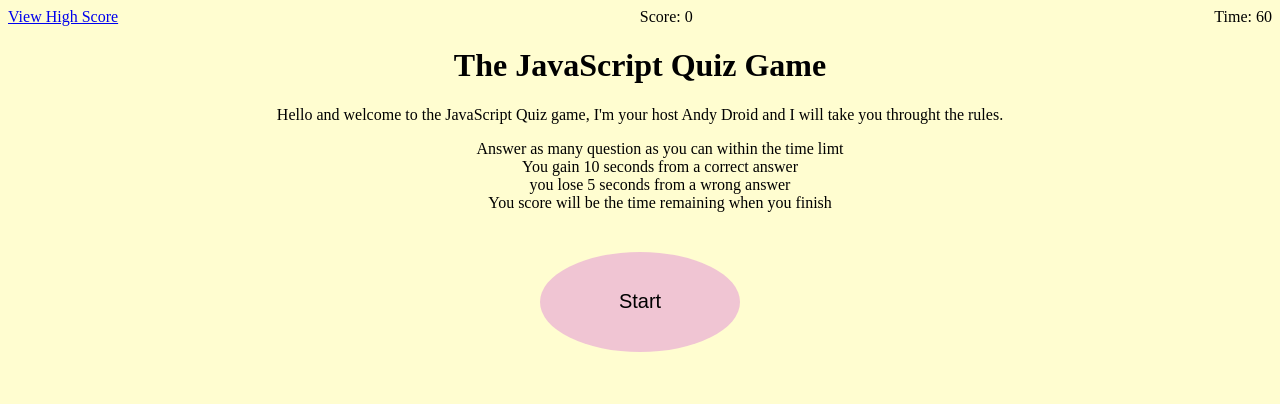
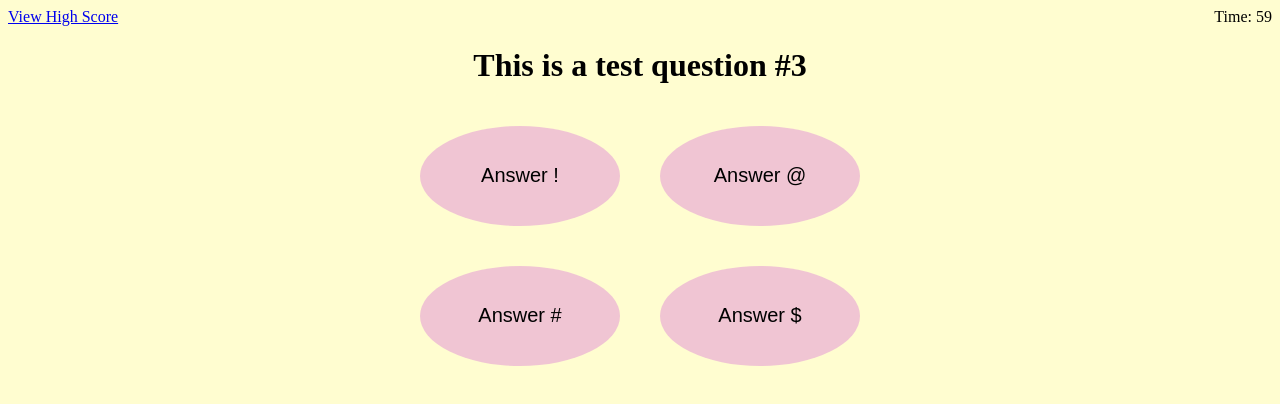
Before and after one commit to Winkler102/js-quiz, a plain HTML site: page index.html in a window 1280 px wide. Both pictures are taken after a click on the button "Start". Drawn offline with Linux system fonts and the light colour scheme.

Commit message:
begun javascript

```diff
--- a/assets/js/script.js
+++ b/assets/js/script.js
@@ -0,0 +1,153 @@
+let timer = 60;
+let newQuiz = true;
+let questionChoosen = 0;
+let quesChoosenArray = [];
+let timeStop = false;
+let quizComplete = 3;
+
+const questionsArray = [
+    {
+        q: "This is a test question #1",
+        a: ["Answer 1", "Answer 2", "Answer 3", "Answer 4"],
+        ca: "Answer 1"
+    },
+    {
+        q: "This is a test question #2",
+        a: ["Answer a", "Answer b", "Answer c", "Answer d"],
+        ca: "Answer b"
+    },
+    {
+        q: "This is a test question #3",
+        a: ["Answer !", "Answer @", "Answer #", "Answer $"],
+        ca: "Answer #"
+    }];
+
+let startButtonEl = document.querySelector("#answer-button");
+let answerOptionsEl = document.querySelector("#answer");
+let gameRulesEl = document.querySelector("#game-rules");
+let questionEl = document.querySelector("#question");
+let multipleChoiceEl = document.querySelector("#multiple-choice");
+let setTime = document.querySelector("#time");
+
+let clearBoard = function () {
+    answerOptionsEl.remove();
+    gameRulesEl.remove();
+}
+
+
+let createMultiChoice = function (choosenQuestion) {
+    if (newQuiz) {
+        for (o = 0; o < questionsArray[choosenQuestion].a.length; o++) {
+            let answerChoices = document.createElement("li")
+            answerChoices.className = "answer";
+            answerChoices.id = "answer";
+            let answerOption = document.createElement("button");
+            answerOption.className = "answer-button";
+            answerOption.id = "answer-button" + (o + 1);
+            answerOption.value = questionsArray[choosenQuestion].a[o];
+            answerOption.textContent = questionsArray[choosenQuestion].a[o];
+            answerChoices.appendChild(answerOption);
+            multipleChoiceEl.appendChild(answerChoices);
+        }
+        newQuiz = false;
+    } else {
+        for (y = 0; y < questionsArray[choosenQuestion].a.length; y++) {
+            document.querySelector("#answer-button" + (y + 1)).value = questionsArray[choosenQuestion].a[y];
+            document.querySelector("#answer-button" + (y + 1)).textContent = questionsArray[choosenQuestion].a[y];
+
+        }
+    }
+}
+
+let checkAnswer = function (event) {
+    let selectedAnswer = event.target.value;
+    if (selectedAnswer === questionsArray[questionChoosen].ca) {
+        console.log("correct");
+        timer += 10;
+    } else {
+        console.log("incorrect");
+        if (timer > 5) {
+            timer -= 5;
+        } else {
+            timer = 0;
+        }
+    }
+    quizComplete--;
+}
+
+let randomQuestion = function () {
+
+    questionChoosen = Math.floor(Math.random() * (questionsArray.length));
+    console.log(quizComplete)
+
+    if (quizComplete < 1) {
+        finalScore();
+    } else if (quesChoosenArray.includes(questionChoosen)) {
+        randomQuestion();
+    } else {
+        quesChoosenArray.push(questionChoosen);
+    }
+    console.log("in random question")
+}
+
+let runTimer = function () {
+    let timeTraker = setInterval(function () {
+        if (timer < 1 || timeStop) {
+            setTime.textContent = timer;
+            clearInterval(timeTraker);
+            finalScore();
+        } else {
+            setTime.textContent = timer;
+            timer--
+        }
+    }, 1000);
+}
+
+let askQuestion = function () {
+    randomQuestion();
+    questionEl.textContent = questionsArray[questionChoosen].q;
+    createMultiChoice(questionChoosen);
+    answerQuestion();
+}
+
+let answerQuestion = function () {
+    if (quizComplete > 0) {
+        document.querySelector("#answer-button1").addEventListener("click", checkAnswer)
+        document.querySelector("#answer-button2").addEventListener("click", checkAnswer);
+        document.querySelector("#answer-button3").addEventListener("click", checkAnswer);
+        document.querySelector("#answer-button4").addEventListener("click", checkAnswer);
+        document.querySelector("#answer-button1").addEventListener("click", askQuestion);
+        document.querySelector("#answer-button2").addEventListener("click", askQuestion);
+        document.querySelector("#answer-button3").addEventListener("click", askQuestion);
+        document.querySelector("#answer-button4").addEventListener("click", askQuestion);
+    } else {
+        console.log("if outside")
+    }
+}
+
+let finalScore = function () {
+    clearBoard();
+    if (document.querySelector("#answer-button1") != null ||
+        document.querySelector("#answer-button2") != null ||
+        document.querySelector("#answer-button3") != null ||
+        document.querySelector("#answer-button4") != null) {
+        document.querySelector("#answer-button1").remove();
+        document.querySelector("#answer-button2").remove();
+        document.querySelector("#answer-button3").remove();
+        document.querySelector("#answer-button4").remove();
+    }
+
+    timeStop = true;
+    questionEl.textContent = "Your Final Score is " + timer;
+    questionEl.textContent = "Your Final Score is " + timer;
+
+}
+
+let runQuiz = function () {
+    clearBoard();
+    runTimer();
+    askQuestion();
+};
+
+
+startButtonEl.addEventListener("click", runQuiz);
--- a/index.html
+++ b/index.html
@@ -15,7 +15,7 @@
             <a href="#" class="scoresheet">View High Score</a>
         </div>
         <div>
-            Score: <span id="score">0</span>
+            <span id="score"></span>
         </div>
         <div>
             Time: <span id="time">60</span>
@@ -23,9 +23,9 @@
     </header>
     <main>
         <div class="question">
-            <h1>The JavaScript Quiz Game</h1>
+            <h1 id="question">The JavaScript Quiz Game</h1>
         </div>
-        <div class="game-rules">
+        <div class="game-rules" id="game-rules">
             <p>
                 Hello and welcome to the JavaScript Quiz game, I'm your host Andy Droid and I will take you throught the
                 rules.
@@ -48,8 +48,8 @@
         </div>
         <div class="answers-list" id="answers-list">
             <ol class="multiple-choice" id="multiple-choice">
-                <li class="answer">
-                    <button class="answer-button">Start</button>
+                <li class="answer" id="answer">
+                    <button class="answer-button" id="answer-button">Start</button>
                 </li>
             </ol>
         </div>
```
